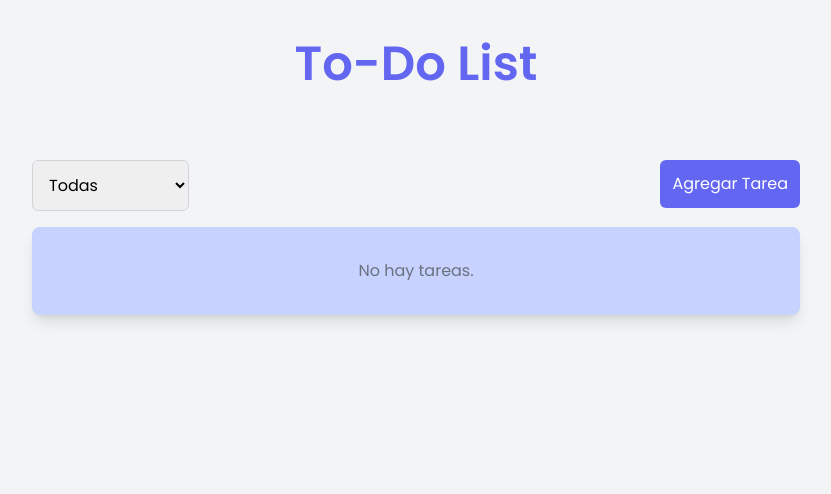
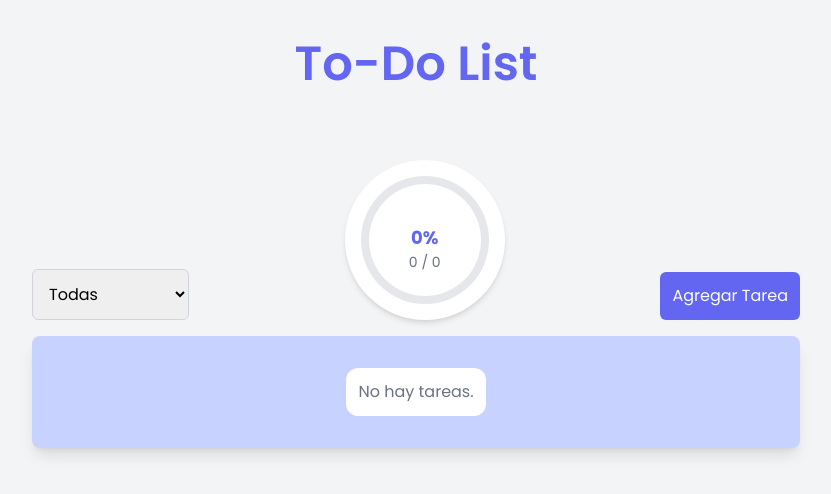
Before and after one commit to AlejoAndino/To-Do-List-PT, a React (Vite) app: page / in a window 1280 px wide. Shown: the top 494 px of the page, without its empty margins (224-1055 px from the left). Built offline with nearby package versions, Linux system fonts and the light colour scheme.

Commit message:
PT finished

```diff
--- a/package.json
+++ b/package.json
@@ -10,6 +10,7 @@
     "preview": "vite preview"
   },
   "dependencies": {
+    "framer-motion": "^11.15.0",
     "react": "^18.3.1",
     "react-dom": "^18.3.1",
     "react-icons": "^5.4.0"
--- a/src/App.tsx
+++ b/src/App.tsx
@@ -2,6 +2,8 @@ import React, { useState, useEffect } from "react";
 import AddTaskForm from "./components/AddTaskForm";
 import TaskList from "./components/TaskList";
 import TaskFilter from "./components/TaskFilter";
+import ProgressBar from "./components/ProgressBar";
+import { motion } from "framer-motion";
 
 type Task = {
   id: string;
@@ -75,16 +77,24 @@ const App: React.FC = () => {
     return true;
   });
 
-
   return (
     <div className="min-h-screen flex flex-col items-center bg-gray-100">
-      <h1 className="text-5xl text-indigo-500 p-10 font-semibold text-center mb-4">
+      <motion.h1
+        initial={{ opacity: 0, scale: 0}}
+        animate={{ opacity: 1, scale: 1}}
+        transition={{ duration: 1 }}
+        className="text-5xl text-indigo-500 p-10 font-semibold text-center mb-4"
+      >
         To-Do List
-      </h1>
+      </motion.h1>
       <div className="w-full h-full max-w-3xl">
-        <div className="flex flex-row-reverse justify-between py-4">
-        <AddTaskForm addTask={addTask} />
-        <TaskFilter filter={filter} setFilter={setFilter} />
+        <div className="flex flex-row-reverse justify-between items-end py-4">
+          <AddTaskForm addTask={addTask} />
+          <ProgressBar
+            totalTasks={tasks.length}
+            completedTasks={tasks.filter((task) => task.completed).length}
+          />
+          <TaskFilter filter={filter} setFilter={setFilter} />
         </div>
         <TaskList
           tasks={filteredTasks}
--- a/src/components/AddTaskForm.tsx
+++ b/src/components/AddTaskForm.tsx
@@ -1,4 +1,5 @@
 import React, { useState } from 'react';
+import { motion } from 'framer-motion';
 
 interface TaskInputProps {
   addTask: (text: string) => void;
@@ -20,12 +21,15 @@ const AddTaskForm: React.FC<TaskInputProps> = ({ addTask }) => {
   return (
     <div className=''>
       {/* Botón para abrir el modal */}
-      <button
+      <motion.button
+        initial={{ opacity: 0, y: -700}}
+        animate={{ opacity: 1, y: 0}}
+        transition={{ duration: 1 }}
         onClick={() => setIsModalOpen(true)}
         className="p-3 bg-indigo-500 text-white rounded-md"
       >
         Agregar Tarea
-      </button>
+      </motion.button>
 
       {/* Modal */}
       {isModalOpen && (
--- /dev/null
+++ b/src/components/ProgressBar.tsx
@@ -0,0 +1,46 @@
+import React from "react";
+import { motion } from "framer-motion";
+
+interface ProgressBarProps {
+  totalTasks: number;
+  completedTasks: number;
+}
+
+const ProgressBar: React.FC<ProgressBarProps> = ({
+  totalTasks,
+  completedTasks,
+}) => {
+  const completionRate =
+    totalTasks > 0 ? (completedTasks / totalTasks) * 100 : 0;
+
+  return (
+    <motion.div
+      initial={{ opacity: 0, y: -100, scale: 0}}
+      animate={{ opacity: 1, y: 0, scale: 1}}
+      transition={{ duration: 1.5 }}
+      className="flex flex-col items-center w-fit p-4 bg-white shadow-md rounded-full"
+    >
+      <div className="relative w-32 h-32">
+        {/* Progreso */}
+        <div
+          className="absolute inset-0 rounded-full bg-gray-200"
+          style={{
+            background: `conic-gradient(#6366f1 ${completionRate}%, #e5e7eb ${completionRate}% 100%)`,
+          }}
+        ></div>
+        <div className="absolute inset-0 bg-white rounded-full m-2"></div>
+        {/* Texto */}
+        <div className="absolute inset-0 flex flex-col items-center justify-center">
+          <span className="text-lg font-bold text-indigo-500 mt-4">
+            {Math.round(completionRate)}%
+          </span>
+          <p className="text-sm text-gray-500">
+            {completedTasks} / {totalTasks}
+          </p>
+        </div>
+      </div>
+    </motion.div>
+  );
+};
+
+export default ProgressBar;
--- a/src/components/TaskFilter.tsx
+++ b/src/components/TaskFilter.tsx
@@ -1,4 +1,5 @@
 import React from "react";
+import { motion } from "framer-motion";
 
 interface TaskFilterProps {
   filter: string;
@@ -7,7 +8,11 @@ interface TaskFilterProps {
 
 const TaskFilter: React.FC<TaskFilterProps> = ({ filter, setFilter }) => {
   return (
-    <div>
+    <motion.div
+      initial={{ opacity: 0, y: -700 }}
+      animate={{ opacity: 1, y: 0 }}
+      transition={{ duration: 1 }}
+    >
       <select
         className="p-3 border border-gray-300 rounded-md"
         value={filter}
@@ -17,7 +22,7 @@ const TaskFilter: React.FC<TaskFilterProps> = ({ filter, setFilter }) => {
         <option value="completed">Completadas</option>
         <option value="incomplete">Incompletas</option>
       </select>
-    </div>
+    </motion.div>
   );
 };
 
--- a/src/components/TaskItem.tsx
+++ b/src/components/TaskItem.tsx
@@ -2,6 +2,8 @@ import React, { useState } from "react";
 import { FaTrash } from "react-icons/fa";
 import { HiPencil } from "react-icons/hi";
 import TaskEditModal from "./TaskEditModal";
+import DeleteModal from "./modals/DeleteModal";
+import { motion, AnimatePresence } from "framer-motion";
 
 interface TaskItemProps {
   task: { id: string; text: string; completed: boolean; timestamp: string };
@@ -10,28 +12,42 @@ interface TaskItemProps {
   editTask: (id: string, text: string, completed: boolean) => void;
 }
 
+type ModalType = "edit" | "delete" | null;
+
 const TaskItem: React.FC<TaskItemProps> = ({
   task,
   toggleTaskCompletion,
   deleteTask,
   editTask,
 }) => {
-  const [isModalOpen, setIsModalOpen] = useState(false);
+  const [openModal, setOpenModal] = useState<ModalType>(null);
 
-  const handleEditClick = () => {
-    setIsModalOpen(true);
+  const handleOpenModal = (modalType: ModalType) => {
+    setOpenModal(modalType);
   };
 
-  const handleModalClose = () => {
-    setIsModalOpen(false);
+  const handleCloseModal = () => {
+    setOpenModal(null);
   };
 
   const handleSaveTask = (id: string, text: string, completed: boolean) => {
     editTask(id, text, completed);
+    handleCloseModal();
+  };
+
+  const handleConfirmDelete = () => {
+    deleteTask(task.id);
+    handleCloseModal();
   };
 
   return (
-    <li
+    <AnimatePresence>
+      <motion.li
+        key={task.id}
+        initial={{ opacity: 0, y: 100, scale: 0 }}
+        animate={{ opacity: 1, y: 0, scale: 1 }}
+        exit={{ opacity: 0, y: 50 }}
+        transition={{ duration: 0.6 }}
         className={`flex justify-between items-center p-3 rounded-md border-b ${
           task.completed ? "bg-green-200" : "bg-white"
         }`}
@@ -52,13 +68,13 @@ const TaskItem: React.FC<TaskItemProps> = ({
         </div>
         <div className="space-x-2">
           <button
-          onClick={() => deleteTask(task.id)}
+            onClick={() => handleOpenModal("delete")}
             className="text-red-500 hover:text-red-700 hover:bg-slate-300 p-2 bg-slate-200"
           >
             <FaTrash />
           </button>
           <button
-          onClick={handleEditClick}
+            onClick={() => handleOpenModal("edit")}
             className="p-2 bg-slate-200 hover:text-black hover:bg-slate-300"
           >
             <HiPencil />
@@ -66,13 +82,25 @@ const TaskItem: React.FC<TaskItemProps> = ({
         </div>
 
         {/* Modal para editar tarea */}
+        {openModal === "edit" && (
           <TaskEditModal
-        isOpen={isModalOpen}
+            isOpen={true}
             task={task}
-        onClose={handleModalClose}
+            onClose={handleCloseModal}
             onSave={handleSaveTask}
           />
-    </li>
+        )}
+
+        {/* Modal para confirmar eliminación */}
+        {openModal === "delete" && (
+          <DeleteModal
+            isOpen={true}
+            onClose={handleCloseModal}
+            onConfirm={handleConfirmDelete}
+          />
+        )}
+      </motion.li>
+    </AnimatePresence>
   );
 };
 
--- a/src/components/TaskList.tsx
+++ b/src/components/TaskList.tsx
@@ -1,5 +1,7 @@
 import React from "react";
+import { AnimatePresence } from "framer-motion";
 import TaskItem from "./TaskItem";
+import { motion } from "framer-motion";
 
 interface Task {
   id: string;
@@ -24,9 +26,16 @@ const TaskList: React.FC<TaskListProps> = ({
   return (
     <div className="bg-indigo-200 p-8 rounded-lg shadow-lg">
       {tasks.length === 0 ? (
-        <p className="text-center text-gray-500">No hay tareas.</p>
+        <motion.p
+          initial={{ opacity: 0, y: 100, scale: 0 }}
+          animate={{ opacity: 1, y: 0, scale: 1 }}
+          className="text-center p-3 bg-white w-fit mx-auto rounded-xl text-gray-500"
+        >
+          No hay tareas.
+        </motion.p>
       ) : (
         <ul className="space-y-3">
+          <AnimatePresence>
             {tasks.map((task) => (
               <TaskItem
                 key={task.id}
@@ -36,6 +45,7 @@ const TaskList: React.FC<TaskListProps> = ({
                 editTask={editTask}
               />
             ))}
+          </AnimatePresence>
         </ul>
       )}
     </div>
--- /dev/null
+++ b/src/components/modals/DeleteModal.tsx
@@ -0,0 +1,56 @@
+import React from "react";
+import { motion, AnimatePresence } from "framer-motion";
+
+interface DeleteModalProps {
+  isOpen: boolean;
+  onClose: () => void;
+  onConfirm: () => void;
+}
+
+const DeleteModal: React.FC<DeleteModalProps> = ({
+  isOpen,
+  onClose,
+  onConfirm,
+}) => {
+  return (
+    <AnimatePresence>
+      {isOpen && (
+        <motion.div
+          className="fixed inset-0 bg-black bg-opacity-50 flex justify-center items-center z-50"
+          initial={{ opacity: 0 }}
+          animate={{ opacity: 1 }}
+          exit={{ opacity: 0 }}
+          transition={{ duration: 0.1 }}
+        >
+          <motion.div
+            className="bg-white p-6 rounded-md shadow-lg max-w-sm w-full"
+            initial={{ scale: 0 }}
+            animate={{ scale: 1 }}
+            exit={{ scale: 0 }}
+            transition={{ duration: 0.3 }}
+          >
+            <p className="text-gray-800 text-center mb-4">
+              ¿Estás seguro de que deseas eliminar esta tarea?
+            </p>
+            <div className="flex justify-between">
+              <button
+                onClick={onClose}
+                className="px-4 py-2 bg-gray-200 text-gray-700 rounded-md"
+              >
+                Cancelar
+              </button>
+              <button
+                onClick={onConfirm}
+                className="px-4 py-2 bg-red-500 text-white rounded-md"
+              >
+                Eliminar
+              </button>
+            </div>
+          </motion.div>
+        </motion.div>
+      )}
+    </AnimatePresence>
+  );
+};
+
+export default DeleteModal;
```
Also changed, not shown: 1 other file (tests, documents, lock files or other folders). Lines whose indentation alone changed are shown as unchanged.
